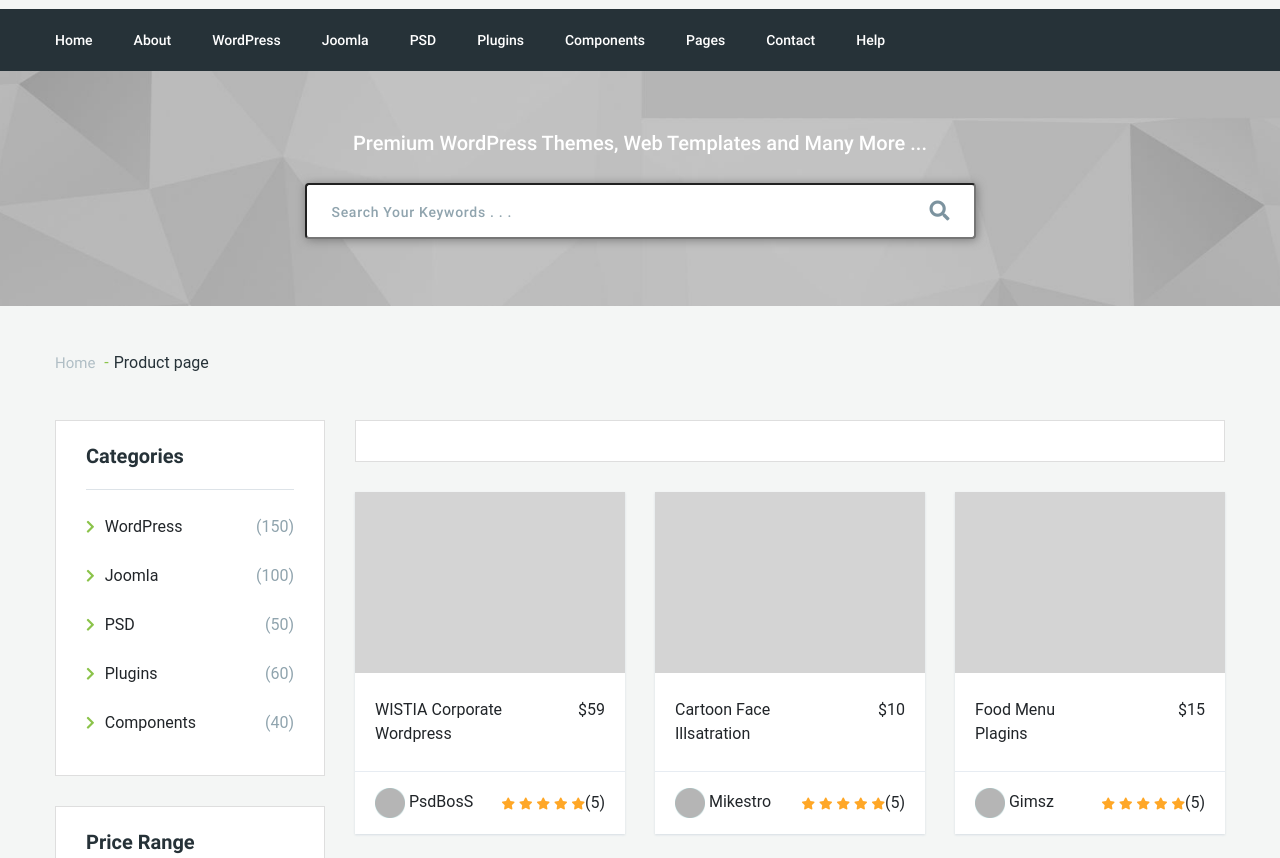
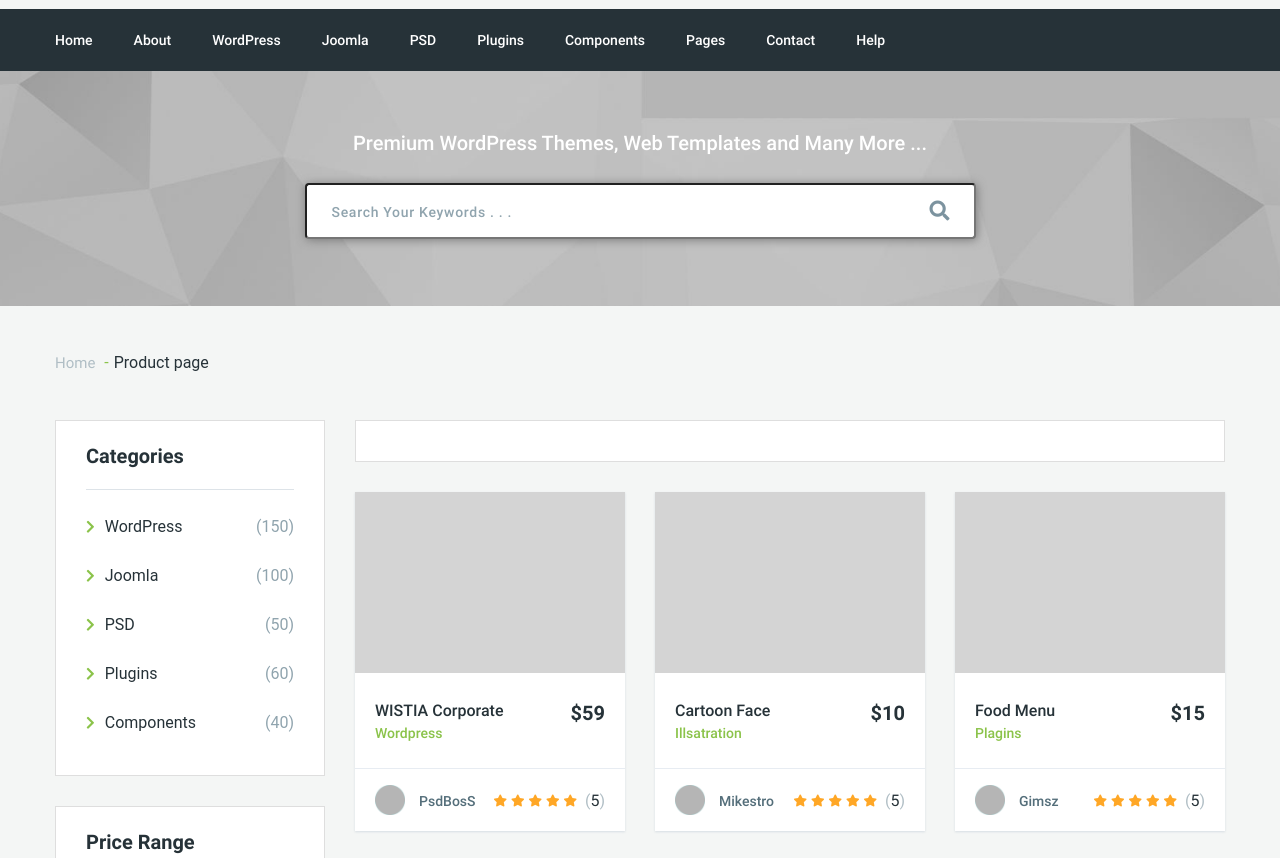
Before and after one commit to Olga-Grichanovskaya/project-STORE, a website: page app/all-items.html in a window 1280 px wide. Shown: the part 91-949 px from the top of the page. Drawn offline with nearby package versions, Linux system fonts and the light colour scheme.

Commit message:
add style for cards

```diff
--- a/app/css/style.css
+++ b/app/css/style.css
@@ -160,6 +160,7 @@
 	-o-transition: all .1s ease-in;
 	-moz-transition: all .1s ease-in;
 	transition: all .1s ease-in;
+	font-family: 'robotomedium', sans-serif;
 }
 .card:hover {
     -webkit-box-shadow: 0 16px 20px rgba(216, 216, 216, .75);
@@ -173,11 +174,17 @@
     padding: 25px 20px;
     border-bottom: 1px solid #e7ecf2;
 }
-.card-item-info .card-title{
+.card-item-info .card-title {
     display: block;
 }
-.card-item-info .card-category{
+.card-item-info .card-category {
 	display: block;
+	font-size: .875rem;
+	color: #8bc34a;
+}
+.card-description .card-price {
+	font-family: 'robotobold', sans-serif;
+	font-size: 1.25rem;
 }
 .card-author-info {
     padding: 16px 20px;
@@ -185,17 +192,30 @@
 .card-author img {
     width: 30px;
 	height: 30px;
+	margin-right: 10px;
 }
-.product-rating li{
+.card-author span {
+	font-size: .875rem;
+	color: #546e7a;
+	vertical-align: middle;
+}
+.product-rating li {
     display: inline-block;
-    font-size: 12px;
+    font-size: .75rem;
 	color: #ffa726;
+	line-height: 30px;
 }
 .product-reviews-count::before {
-    content: '('
+	content: '(';
+	color: #b0bec5;
 }
 .product-reviews-count::after {
-    content: ')'
+	content: ')';
+	color: #b0bec5;
+}
+.product-reviews-count {
+	font-family: 'robotoregular', sans-serif;
+	margin-left: 8px;
 }
 
 /* ==== Default component end ==== */
--- a/src/css/style.css
+++ b/src/css/style.css
@@ -152,7 +152,8 @@
 }
 .card {
     box-shadow: 0 1px 2px rgba(205, 214, 222, .75);
-    transition: all .1s ease-in;
+	transition: all .1s ease-in;
+	font-family: 'robotomedium', sans-serif;
 }
 .card:hover {
     box-shadow: 0 16px 20px rgba(216, 216, 216, .75);
@@ -164,29 +165,48 @@
     padding: 25px 20px;
     border-bottom: 1px solid #e7ecf2;
 }
-.card-item-info .card-title{
+.card-item-info .card-title {
     display: block;
 }
-.card-item-info .card-category{
-    display: block;
+.card-item-info .card-category {
+	display: block;
+	font-size: .875rem;
+	color: #8bc34a;
+}
+.card-description .card-price {
+	font-family: 'robotobold', sans-serif;
+	font-size: 1.25rem;
 }
 .card-author-info {
     padding: 16px 20px;
 }
 .card-author img {
     width: 30px;
-    height: 30px;
+	height: 30px;
+	margin-right: 10px;
 }
-.product-rating li{
+.card-author span {
+	font-size: .875rem;
+	color: #546e7a;
+	vertical-align: middle;
+}
+.product-rating li {
     display: inline-block;
-    font-size: 12px;
-    color: #ffa726;
+    font-size: .75rem;
+	color: #ffa726;
+	line-height: 30px;
 }
 .product-reviews-count::before {
-    content: '('
+	content: '(';
+	color: #b0bec5;
 }
 .product-reviews-count::after {
-    content: ')'
+	content: ')';
+	color: #b0bec5;
+}
+.product-reviews-count {
+	font-family: 'robotoregular', sans-serif;
+	margin-left: 8px;
 }
 
 /* ==== Default component end ==== */
```
Also changed, not shown: app/css/bootstrap-reboot.css, app/css/style.min.css. Lines whose indentation alone changed are shown as unchanged.
